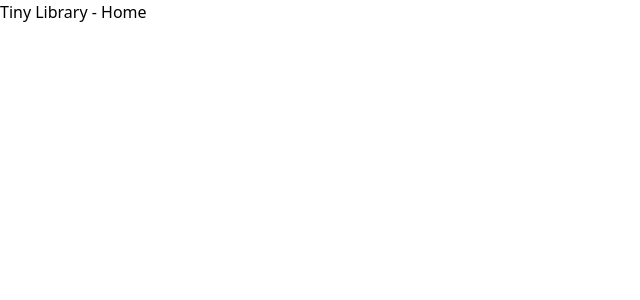
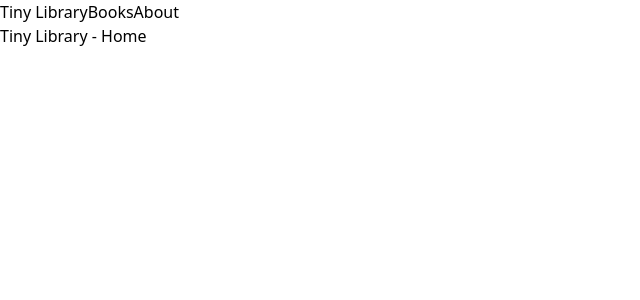
Before and after one commit to iccir919/tiny-library, a Next.js app: page / in a window 1280 px wide. Shown: the top 300 px of the page, without its empty margins (0-640 px from the left). Built offline with nearby package versions, Linux system fonts and the light colour scheme.

Commit message:
Add Navbar with links and render it in root layout

```diff
--- /dev/null
+++ b/app/components/Navbar.tsx
@@ -0,0 +1,11 @@
+import Link from "next/link";
+
+export default function Navbar() {
+    return (
+        <nav>
+            <Link href="/">Tiny Library</Link>
+            <Link href="/books">Books</Link>
+            <Link href="/about">About</Link>
+        </nav>
+    )
+}
--- a/app/layout.tsx
+++ b/app/layout.tsx
@@ -1,5 +1,6 @@
 import type { Metadata } from "next"
 import type { ReactNode } from "react"
+import Navbar from "./components/Navbar"
 
 import "./globals.css"
 
@@ -12,6 +13,9 @@ export default function RootLayout({ children }: Readonly<{ children: ReactNode
   return (
     <html lang="en">
       <body>
+        <nav>
+          <Navbar />
+        </nav>
         {children}
       </body>
     </html>
```
